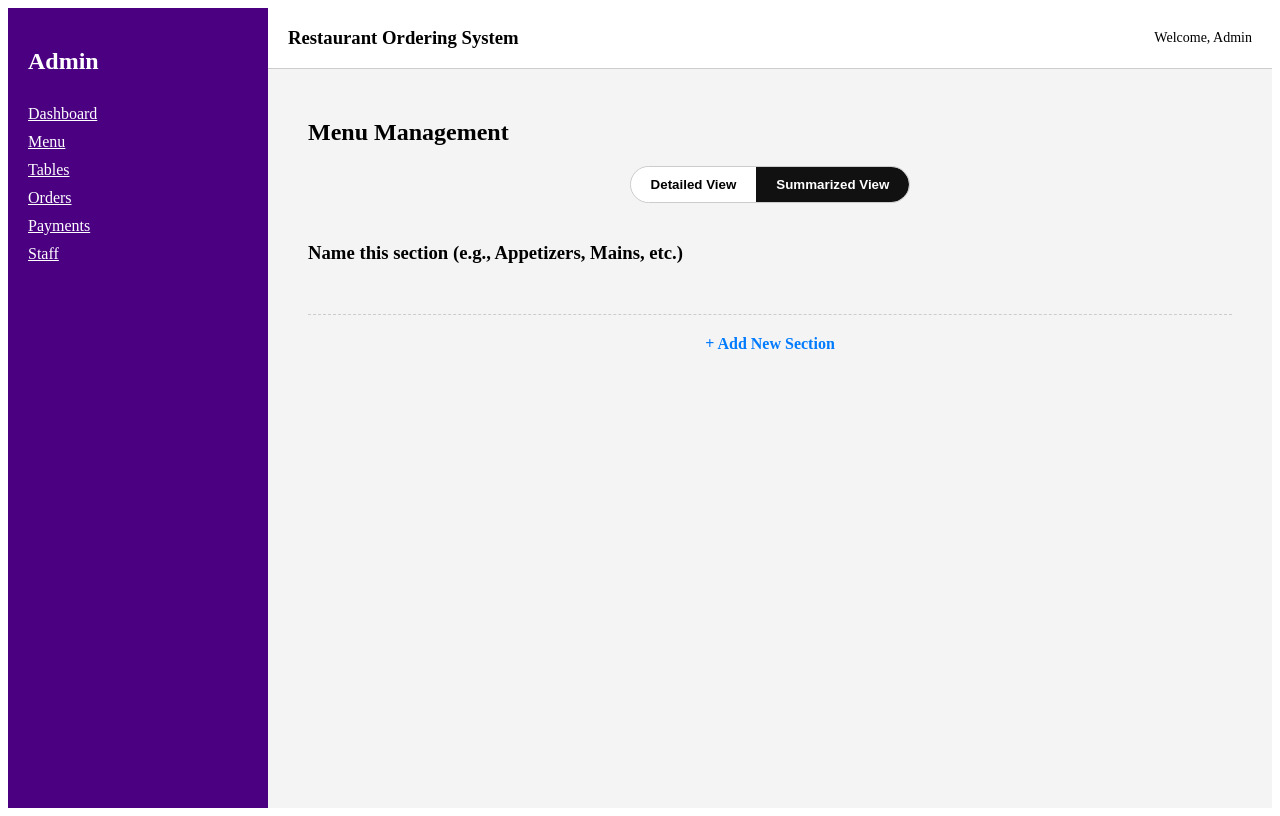
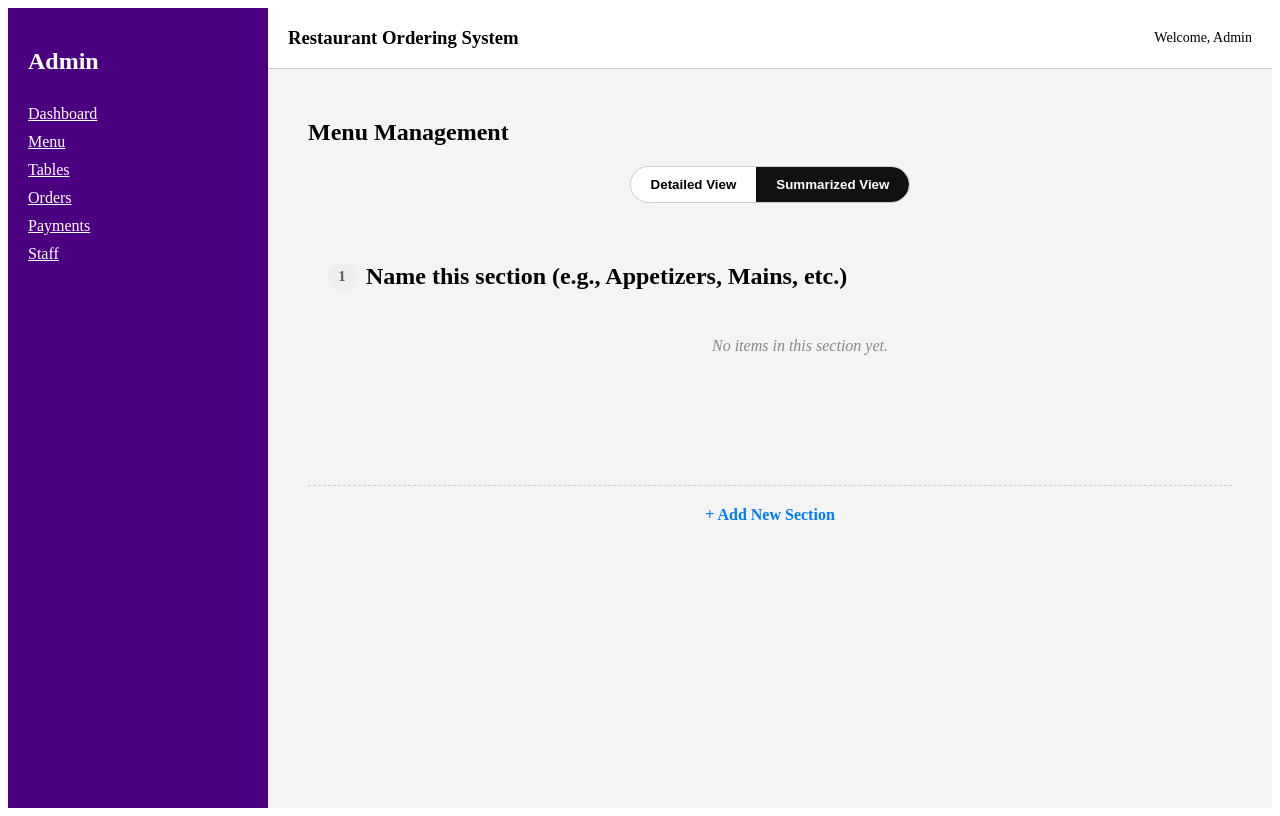
Before and after one commit to luiszep/restaurant-ordering-system, a React (Vite) app in the folder frontend/: page /admin/menu in a window 1280 px wide. Both pictures are taken after a click on the button "Summarized View". Built offline with nearby package versions, Linux system fonts and the light colour scheme.

Commit message:
Added Functionality For Reordering of Sections of Both Summarized and Detailed Views

```diff
--- a/frontend/src/pages/admin/AdminMenuComponents/MenuSectionList.jsx
+++ b/frontend/src/pages/admin/AdminMenuComponents/MenuSectionList.jsx
@@ -37,7 +37,7 @@ const MenuSectionList = ({
     <div style={{ position: 'relative', overflow: 'hidden', marginTop: '30px' }}>
       {/* Initialize Drag and Drop */}
       <DragDropContext onDragEnd={handleDragEnd}>
-        <Droppable droppableId="sections">
+        <Droppable droppableId="sections" type="section">
           {(provided) => (
             <div
               ref={provided.innerRef}
--- a/frontend/src/pages/admin/AdminMenuComponents/SummarizedMenuList.jsx
+++ b/frontend/src/pages/admin/AdminMenuComponents/SummarizedMenuList.jsx
@@ -1,59 +1,144 @@
-// File: src/pages/AdminMenuComponents/SummarizedMenuList.jsx
-// Description: Displays a summarized, non-editable overview of menu sections and items.
+import React, { useState } from 'react';
 
-import React from 'react';
+const SummarizedMenuList = ({ sectionOrder, menuSections, setZoomImage, handleManualSectionReorder }) => {
+  const [editingIndex, setEditingIndex] = useState(null);
+  const [inputValue, setInputValue] = useState('');
 
-const SummarizedMenuList = ({ menuSections, sectionOrder }) => {
   return (
-    <div style={{ display: 'flex', flexDirection: 'column', gap: '30px' }}>
-      {sectionOrder.map((sectionKey) => {
+    <div style={{ padding: '20px' }}>
+      {sectionOrder.map((sectionKey, idx) => {
         const section = menuSections[sectionKey];
+
         return (
-          <div key={sectionKey}>
-            <h3 style={{ marginBottom: '10px' }}>{section.title}</h3>
+          <div key={sectionKey} style={{ marginBottom: '40px' }}>
+            <h2 style={{ fontSize: '24px', marginBottom: '16px', display: 'flex', alignItems: 'center', gap: '10px' }}>
+            <span
+              style={{
+                backgroundColor: '#eee',
+                borderRadius: '50%',
+                width: '28px',
+                height: '28px',
+                display: 'flex',
+                alignItems: 'center',
+                justifyContent: 'center',
+                fontSize: '14px',
+                color: '#555',
+                cursor: 'pointer'
+              }}
+              onClick={() => {
+                setEditingIndex(idx);
+                setInputValue(String(idx + 1));
+              }}
+            >
+              {editingIndex === idx ? (
+                <input
+                  type="number"
+                  value={inputValue}
+                  onChange={(e) => setInputValue(e.target.value)}
+                  onBlur={() => {
+                    const newIndex = parseInt(inputValue) - 1;
+                    if (!isNaN(newIndex) && newIndex !== idx) {
+                      handleManualSectionReorder(idx, newIndex);
+                    }
+                    setEditingIndex(null);
+                  }}
+
+                  onKeyDown={(e) => {
+                    if (e.key === 'Enter') {
+                      const newIndex = parseInt(inputValue) - 1;
+                      if (!isNaN(newIndex) && newIndex !== idx) {
+                        handleManualSectionReorder(idx, newIndex);
+                      }
+                      setEditingIndex(null);
+                    }
+                  }}
+                  autoFocus
+                  style={{
+                    width: '28px',
+                    height: '28px',
+                    textAlign: 'center',
+                    borderRadius: '50%',
+                    border: '1px solid #aaa'
+                  }}
+                />
+              ) : (
+                idx + 1
+              )}
+            </span>
+              {section.title}
+            </h2>
             <div
               style={{
-                display: 'flex',
-                flexWrap: 'wrap',
+                display: 'grid',
+                gridTemplateColumns: 'repeat(auto-fit, minmax(220px, 1fr))',
                 gap: '20px'
               }}
             >
-              {section.items.map((item, index) => (
+            {section.items.length === 0 ? (
+              <div style={{
+                width: '100%',
+                textAlign: 'center',
+                color: '#888',
+                padding: '30px',
+                fontStyle: 'italic'
+              }}>
+                No items in this section yet.
+              </div>
+            ) : (
+              section.items.map((item, index) => (
                 <div
-                  key={`${sectionKey}-${index}`}
+                  key={index}
                   style={{
                     width: '250px',
                     border: '1px solid #ccc',
-                    borderRadius: '10px',
-                    padding: '12px',
+                    borderRadius: '12px',
+                    padding: '10px',
                     backgroundColor: '#fff',
-                    boxShadow: '0 2px 4px rgba(0, 0, 0, 0.05)'
+                    boxShadow: '0 2px 6px rgba(0,0,0,0.05)',
+                    textAlign: 'center'
                   }}
                 >
-                  {item.image && (
+                  {item.image ? (
                     <img
                       src={item.image}
                       alt={item.name}
+                      onClick={() => setZoomImage(item.image)}
                       style={{
                         width: '100%',
-                        height: '140px',
+                        height: '160px',
                         objectFit: 'cover',
-                        borderRadius: '6px',
+                        borderRadius: '8px',
+                        marginBottom: '10px',
+                        cursor: 'zoom-in'
+                      }}
+                    />
+                  ) : (
+                    <div
+                      style={{
+                        width: '100%',
+                        height: '160px',
+                        backgroundColor: '#f0f0f0',
+                        borderRadius: '8px',
+                        display: 'flex',
+                        alignItems: 'center',
+                        justifyContent: 'center',
+                        color: '#999',
                         marginBottom: '10px'
                       }}
-                    />
+                    >
+                      No Image
+                    </div>
                   )}
-                  <h4 style={{ fontSize: '16px', fontWeight: 'bold', marginBottom: '4px' }}>
+
+                  <div style={{ fontSize: '16px', fontWeight: 'bold', marginBottom: '6px' }}>
                     {item.name}
-                  </h4>
-                  <div style={{ color: '#777', fontSize: '14px', marginBottom: '4px' }}>
-                    {item.description || 'No description'}
                   </div>
-                  <div style={{ fontWeight: 'bold', color: '#333' }}>
+                  <div style={{ fontSize: '15px', color: '#444' }}>
                     ${parseFloat(item.price).toFixed(2)}
                   </div>
                 </div>
-              ))}
+              ))
+            )}
             </div>
           </div>
         );
--- a/frontend/src/pages/admin/AdminMenuPage.jsx
+++ b/frontend/src/pages/admin/AdminMenuPage.jsx
@@ -227,15 +227,29 @@ const AdminMenuPage = () => {
   const handleDragEnd = (result) => {
     if (result.type === 'section') {
       if (!result.destination) return;
-
       const newOrder = Array.from(sectionOrder);
       const [moved] = newOrder.splice(result.source.index, 1);
       newOrder.splice(result.destination.index, 0, moved);
 
       setSectionOrder(newOrder);
+
     } else if (result.type === 'item') {
       handleItemDragEnd(result);
     }
+  };
+
+  const handleManualSectionReorder = (oldIndex, newIndex) => {
+    if (
+      newIndex < 0 ||
+      newIndex >= sectionOrder.length ||
+      newIndex === oldIndex
+    ) return;
+
+    const newOrder = Array.from(sectionOrder);
+    const [moved] = newOrder.splice(oldIndex, 1);
+    newOrder.splice(newIndex, 0, moved);
+
+    setSectionOrder(newOrder);
   };
 
 
@@ -315,6 +329,7 @@ const AdminMenuPage = () => {
         <MenuViewToggle viewMode={viewMode} setViewMode={setViewMode} />
         {viewMode === 'detailed' ? (
         <MenuSectionList
+          key = "detailed"
           sectionOrder={sectionOrder}
           menuSections={menuSections}
           editingTitles={editingTitles}
@@ -345,6 +360,9 @@ const AdminMenuPage = () => {
         <SummarizedMenuList
           menuSections={menuSections}
           sectionOrder={sectionOrder}
+          setZoomImage={setZoomImage}
+          handleManualSectionReorder={handleManualSectionReorder}
+          key="summarized"
         />
       )}
 
```
